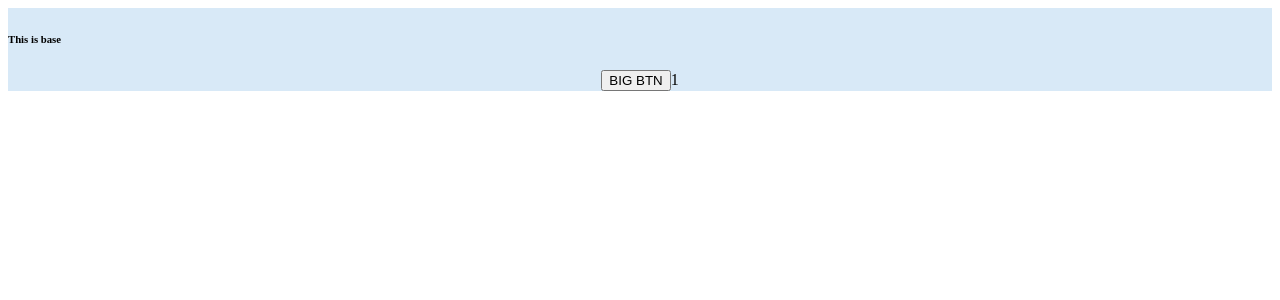
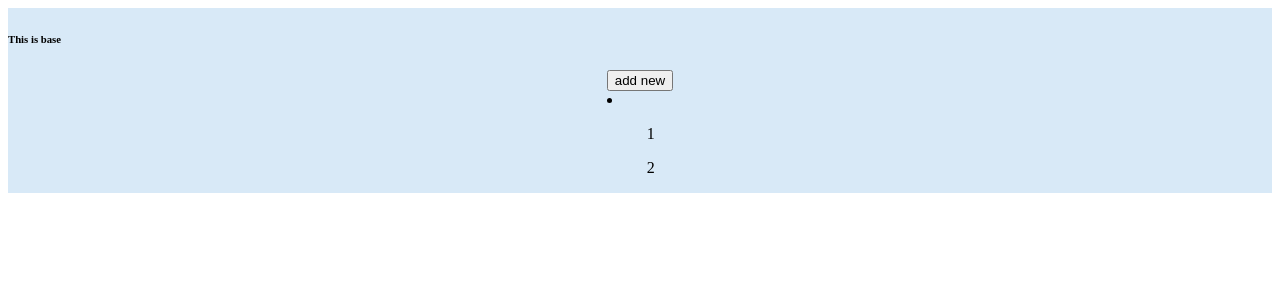
Before and after one commit to weykon/react-learn, a React app: page / in a window 1280 px wide. Shown: the top 300 px of the page. Built offline with nearby package versions, Linux system fonts and the light colour scheme; the HTML template or start-up script is replaced by a standard one.

Commit message:
check append list rerender issue

```diff
--- /dev/null
+++ b/src/component/TEST_AppendListRerender.tsx
@@ -0,0 +1,30 @@
+import React, { useState } from "react";
+
+
+export default function CheckAppendListRerender() {
+    const [list, setList] = useState([{ id: 1, value: 1 }, {
+        id: 2, value: 2
+    }])
+
+    const addElement = () => {
+        const num = list.length + 1
+        setList([...list, ...list])
+    }
+
+    return (
+        <div>
+            <button onClick={() => addElement()}>add new</button>
+
+            <li>
+                {list.map((e, i) => {
+                    return (
+                        <ul key={e.id}>
+                            {e.value}
+                        </ul>
+                    )
+                })}
+            </li>
+        </div>
+
+    )
+}
--- a/src/index.tsx
+++ b/src/index.tsx
@@ -18,6 +18,7 @@ import { RefOnCompUsageForMain } from "./component/refForAComp.tsx/refOnCompUsag
 import AnimationForMain from "./component/animation/animation";
 import { myTimer, TimerView } from "./mobx/first";
 import UseLayoutEffectExample from "./component/UseLayoutEffectAndOther";
+import CheckAppendListRerender from "./component/TEST_AppendListRerender";
 function Hello(props: any) {
     return (
         <div>
@@ -55,7 +56,8 @@ function App() {
                 {/* <AppReactTracked /> */}
                 {/* <AnimationForMain /> */}
                 {/* <TimerView timer={myTimer}/> */}
-                <UseLayoutEffectExample />
+                {/* <UseLayoutEffectExample /> */}
+                <CheckAppendListRerender/>
             </div>
         </div>
     );
```
Also changed, not shown: 2 other files (tests, documents, lock files or other folders).
